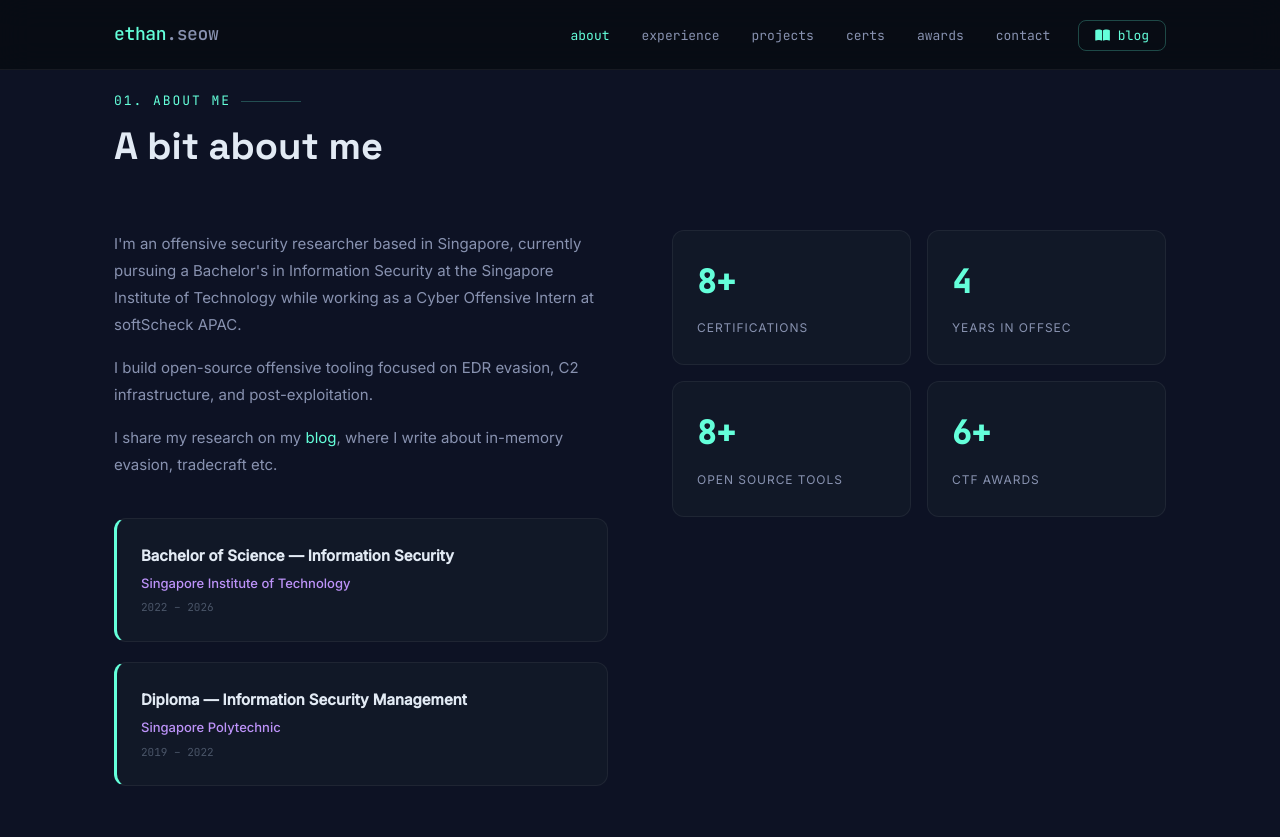
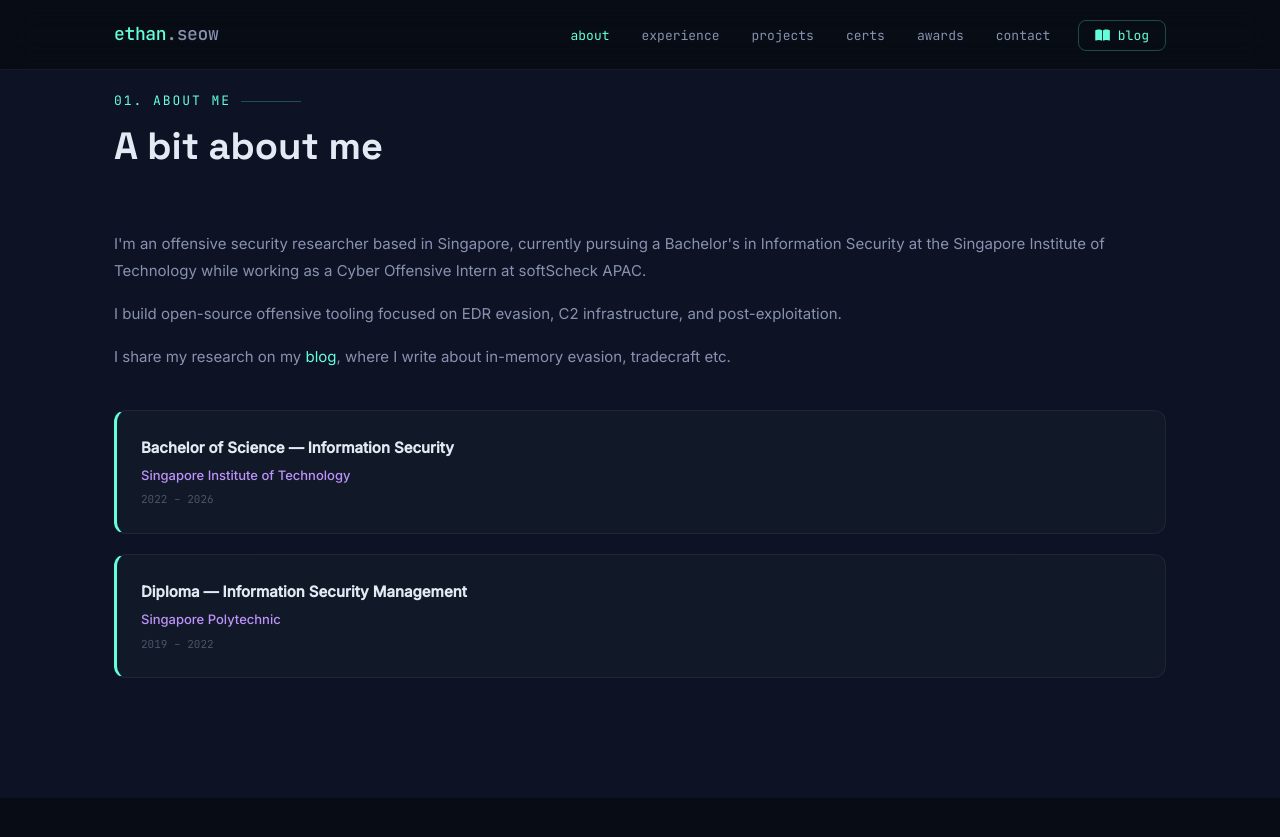
Before and after one commit to CodeXTF2/CodeXTF2.github.io, a Jekyll site: the page built from index.html, in a window 1280 px wide and 900 px high, scrolled down 930 px. Shown: the top 837 px of the window. Built offline with Jekyll 4.4.1, drawn with Linux system fonts in a browser that asks for light colours.

Commit message:
Remove stats grid from about section

```diff
--- a/index.html
+++ b/index.html
@@ -85,8 +85,7 @@ title: Home
     <p class="section-label fade-in">01. about me</p>
     <h2 class="section-title fade-in">A bit about me</h2>
 
-    <div class="about-grid">
-      <div class="about-text fade-in">
+    <div class="about-text fade-in">
         <p>
           I'm an offensive security researcher based in Singapore, currently pursuing a
           Bachelor's in Information Security at the Singapore Institute of Technology
@@ -114,26 +113,6 @@ title: Home
             <div class="edu-period">2019 – 2022</div>
           </div>
         </div>
-      </div>
-
-      <div class="about-stats fade-in" style="transition-delay:.15s">
-        <div class="stat-card">
-          <span class="stat-num">8+</span>
-          <span class="stat-label">Certifications</span>
-        </div>
-        <div class="stat-card">
-          <span class="stat-num">4</span>
-          <span class="stat-label">Years in OffSec</span>
-        </div>
-        <div class="stat-card">
-          <span class="stat-num">8+</span>
-          <span class="stat-label">Open Source Tools</span>
-        </div>
-        <div class="stat-card">
-          <span class="stat-num">6+</span>
-          <span class="stat-label">CTF Awards</span>
-        </div>
-      </div>
     </div>
   </div>
 </section>
```
